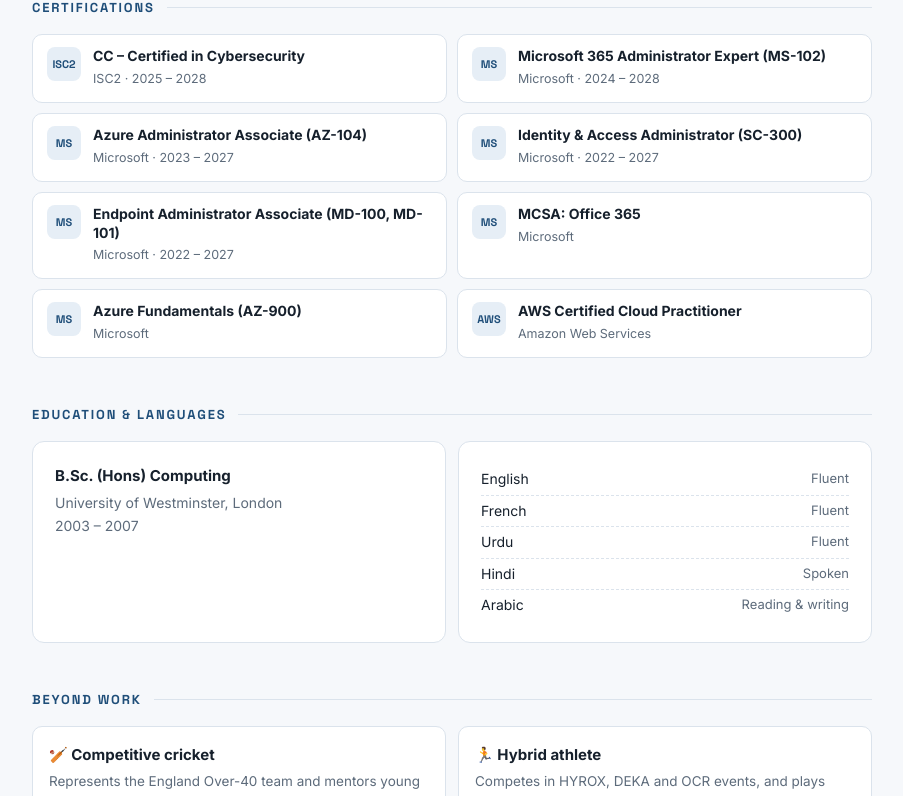
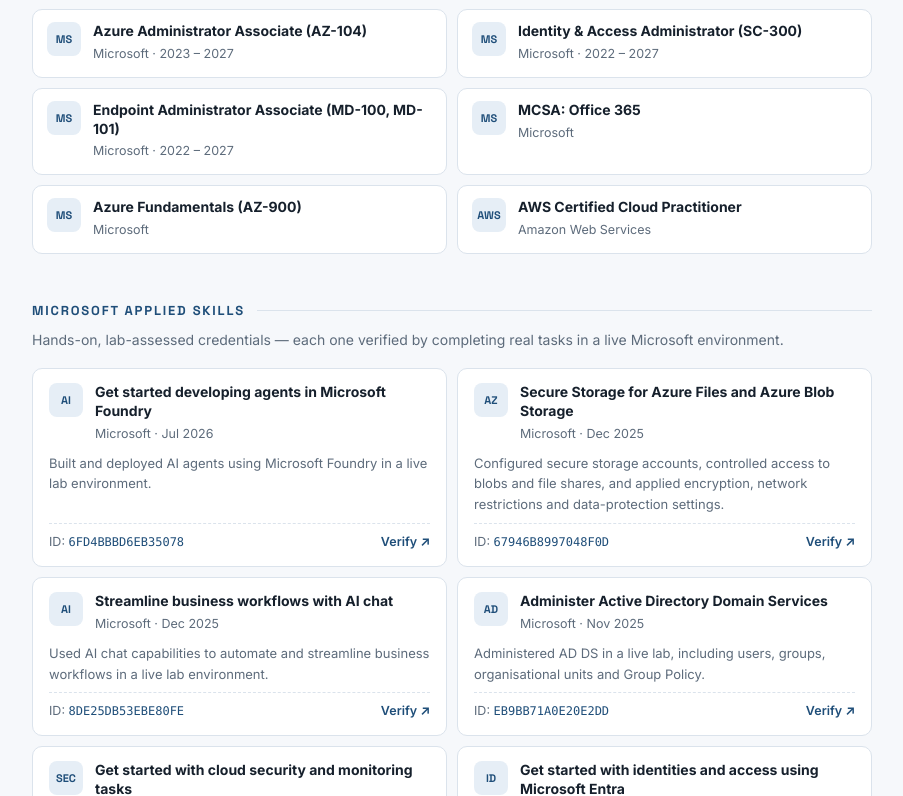
Before and after one commit to iamusmanaslam/iamusmanaslam.github.io, a plain HTML site: page index.html in a window 1280 px wide. Shown: the part 2004-2800 px from the top of the page, without its empty margins (188-1091 px from the left). Drawn offline with Linux system fonts and the light colour scheme.

Commit message:
Update index.html

```diff
--- a/index.html
+++ b/index.html
@@ -94,6 +94,18 @@
   .cert b{display:block;font-size:14px;line-height:1.35}
   .cert small{color:var(--muted);font-size:12.5px}
 
+  /* Applied Skills */
+  .section-note{color:var(--muted);font-size:14px;margin:-8px 0 16px}
+  .applied{display:grid;grid-template-columns:1fr 1fr;gap:10px}
+  .askill{background:var(--surface);border:1px solid var(--line);border-radius:10px;padding:14px 16px;display:flex;flex-direction:column;gap:8px}
+  .askill-head{display:flex;gap:12px;align-items:flex-start}
+  .askill b{display:block;font-size:14px;line-height:1.35}
+  .askill small{color:var(--muted);font-size:12.5px}
+  .askill p{font-size:13px;color:var(--muted)}
+  .askill-foot{margin-top:auto;padding-top:8px;border-top:1px dashed var(--line);display:flex;justify-content:space-between;align-items:center;gap:10px;flex-wrap:wrap;font-size:12.5px;color:var(--muted)}
+  .askill-foot code{font:12px ui-monospace,SFMono-Regular,Menlo,monospace}
+  .verify{font-weight:600;white-space:nowrap}
+
   .two{display:grid;grid-template-columns:1fr 1fr;gap:12px}
   .two .card h3{font-size:15px;margin-bottom:4px}
   .muted{color:var(--muted);font-size:14px}
@@ -116,7 +128,7 @@
     .links{display:none}
     .hero{flex-direction:column;text-align:center;padding-top:40px}
     .hero .meta,.btns{justify-content:center}
-    .highlights,.certs,.two,.interests{grid-template-columns:1fr}
+    .highlights,.certs,.applied,.two,.interests{grid-template-columns:1fr}
     .stat b{font-size:22px}
   }
 </style>
@@ -131,6 +143,7 @@
       <a href="#experience">Experience</a>
       <a href="#skills">Skills</a>
       <a href="#certifications">Certifications</a>
+      <a href="#applied-skills">Applied Skills</a>
       <a href="#contact">Contact</a>
       <a href="Usman-Aslam-CV.pdf" download>CV ⬇</a>
     </div>
@@ -155,12 +168,6 @@
       </div>
     </div>
   </header>
-
-  <div class="stats">
-    <div class="stat"><b>12+</b><small>Years in IT infrastructure</small></div>
-    <div class="stat"><b>8</b><small>Industry certifications</small></div>
-    <div class="stat"><b>5</b><small>Languages spoken</small></div>
-  </div>
 
   <section id="about">
     <h2>About</h2>
@@ -270,6 +277,77 @@
     </div>
   </section>
 
+  <section id="applied-skills">
+    <h2>Microsoft Applied Skills</h2>
+    <p class="section-note">Hands-on, lab-assessed credentials — each one verified by completing real tasks in a live Microsoft environment.</p>
+    <div class="applied">
+
+      <div class="askill">
+        <div class="askill-head"><div class="badge">AI</div><div><b>Get started developing agents in Microsoft Foundry</b><small>Microsoft · Jul 2026</small></div></div>
+        <p>Built and deployed AI agents using Microsoft Foundry in a live lab environment.</p>
+        <div class="askill-foot">
+          <span>ID: <a href="https://learn.microsoft.com/en-gb/users/uaslam/credentials/6fd4bbbd6eb35078" target="_blank" rel="noopener"><code>6FD4BBBD6EB35078</code></a></span>
+          <a class="verify" href="https://learn.microsoft.com/en-gb/users/uaslam/credentials/6fd4bbbd6eb35078" target="_blank" rel="noopener">Verify ↗</a>
+        </div>
+      </div>
+
+      <div class="askill">
+        <div class="askill-head"><div class="badge">AZ</div><div><b>Secure Storage for Azure Files and Azure Blob Storage</b><small>Microsoft · Dec 2025</small></div></div>
+        <p>Configured secure storage accounts, controlled access to blobs and file shares, and applied encryption, network restrictions and data-protection settings.</p>
+        <div class="askill-foot">
+          <span>ID: <a href="https://learn.microsoft.com/en-gb/users/uaslam/credentials/67946b8997048f0d" target="_blank" rel="noopener"><code>67946B8997048F0D</code></a></span>
+          <a class="verify" href="https://learn.microsoft.com/en-gb/users/uaslam/credentials/67946b8997048f0d" target="_blank" rel="noopener">Verify ↗</a>
+        </div>
+      </div>
+
+      <div class="askill">
+        <div class="askill-head"><div class="badge">AI</div><div><b>Streamline business workflows with AI chat</b><small>Microsoft · Dec 2025</small></div></div>
+        <p>Used AI chat capabilities to automate and streamline business workflows in a live lab environment.</p>
+        <div class="askill-foot">
+          <span>ID: <a href="https://learn.microsoft.com/en-gb/users/uaslam/credentials/8de25db53ebe80fe" target="_blank" rel="noopener"><code>8DE25DB53EBE80FE</code></a></span>
+          <a class="verify" href="https://learn.microsoft.com/en-gb/users/uaslam/credentials/8de25db53ebe80fe" target="_blank" rel="noopener">Verify ↗</a>
+        </div>
+      </div>
+
+      <div class="askill">
+        <div class="askill-head"><div class="badge">AD</div><div><b>Administer Active Directory Domain Services</b><small>Microsoft · Nov 2025</small></div></div>
+        <p>Administered AD DS in a live lab, including users, groups, organisational units and Group Policy.</p>
+        <div class="askill-foot">
+          <span>ID: <a href="https://learn.microsoft.com/en-gb/users/uaslam/credentials/eb9bb71a0e20e2dd" target="_blank" rel="noopener"><code>EB9BB71A0E20E2DD</code></a></span>
+          <a class="verify" href="https://learn.microsoft.com/en-gb/users/uaslam/credentials/eb9bb71a0e20e2dd" target="_blank" rel="noopener">Verify ↗</a>
+        </div>
+      </div>
+
+      <div class="askill">
+        <div class="askill-head"><div class="badge">SEC</div><div><b>Get started with cloud security and monitoring tasks</b><small>Microsoft · Aug 2025</small></div></div>
+        <p>Performed core cloud security and monitoring tasks in a live Azure lab environment.</p>
+        <div class="askill-foot">
+          <span>ID: <a href="https://learn.microsoft.com/en-gb/users/uaslam/credentials/a9e97ea8b4bc8238" target="_blank" rel="noopener"><code>A9E97EA8B4BC8238</code></a></span>
+          <a class="verify" href="https://learn.microsoft.com/en-gb/users/uaslam/credentials/a9e97ea8b4bc8238" target="_blank" rel="noopener">Verify ↗</a>
+        </div>
+      </div>
+
+      <div class="askill">
+        <div class="askill-head"><div class="badge">ID</div><div><b>Get started with identities and access using Microsoft Entra</b><small>Microsoft · Aug 2025</small></div></div>
+        <p>Managed identities and controlled access using Microsoft Entra in a live lab environment.</p>
+        <div class="askill-foot">
+          <span>ID: <a href="https://learn.microsoft.com/en-gb/users/uaslam/credentials/feb661d0e3a24065" target="_blank" rel="noopener"><code>FEB661D0E3A24065</code></a></span>
+          <a class="verify" href="https://learn.microsoft.com/en-gb/users/uaslam/credentials/feb661d0e3a24065" target="_blank" rel="noopener">Verify ↗</a>
+        </div>
+      </div>
+
+      <div class="askill">
+        <div class="askill-head"><div class="badge">AZ</div><div><b>Get started with Azure management tasks</b><small>Microsoft · Aug 2025</small></div></div>
+        <p>Carried out core Azure resource management tasks in a live Azure lab environment.</p>
+        <div class="askill-foot">
+          <span>ID: <a href="https://learn.microsoft.com/en-gb/users/uaslam/credentials/948c63db9a44ab5e" target="_blank" rel="noopener"><code>948C63DB9A44AB5E</code></a></span>
+          <a class="verify" href="https://learn.microsoft.com/en-gb/users/uaslam/credentials/948c63db9a44ab5e" target="_blank" rel="noopener">Verify ↗</a>
+        </div>
+      </div>
+
+    </div>
+  </section>
+
   <section>
     <h2>Education &amp; languages</h2>
     <div class="two">
```
